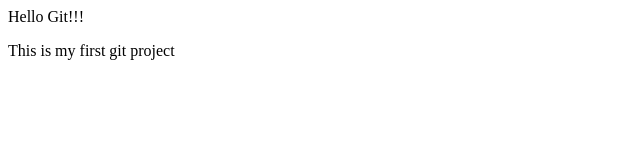
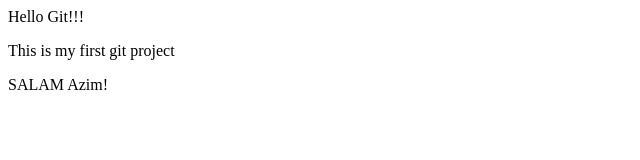
Before and after one commit to Urkunchiev/lab39, a plain HTML site: page index.html in a window 1280 px wide. Shown: the whole page, without its empty margins (0-640 px from the left). Drawn offline with Linux system fonts and the light colour scheme.

Commit message:
add first Tag span

```diff
--- a/index.html
+++ b/index.html
@@ -10,5 +10,6 @@
 <body>
     Hello Git!!!
     <p>This is my first git project</p>
+    <span>SALAM Azim!</span>
 </body>
 </html>
```
